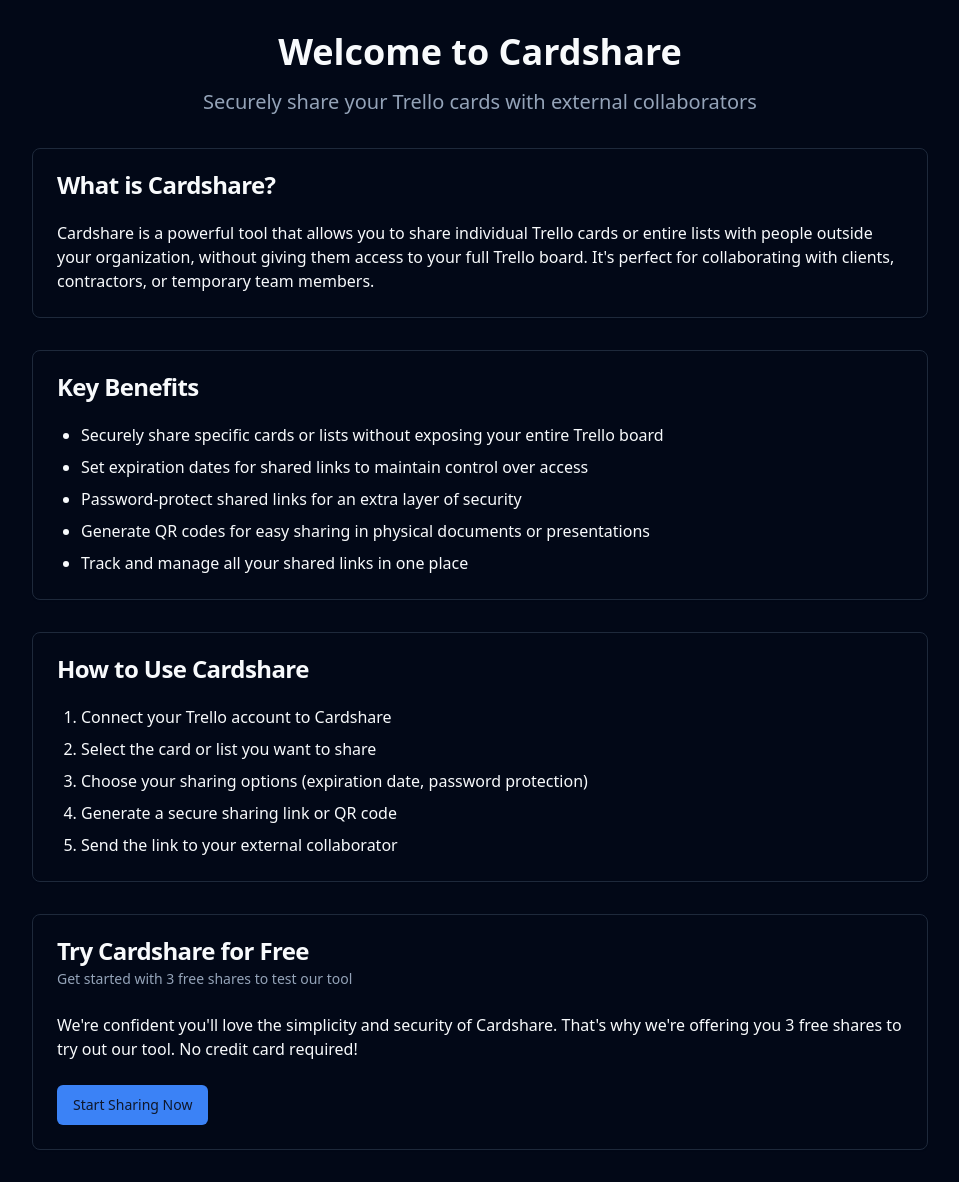
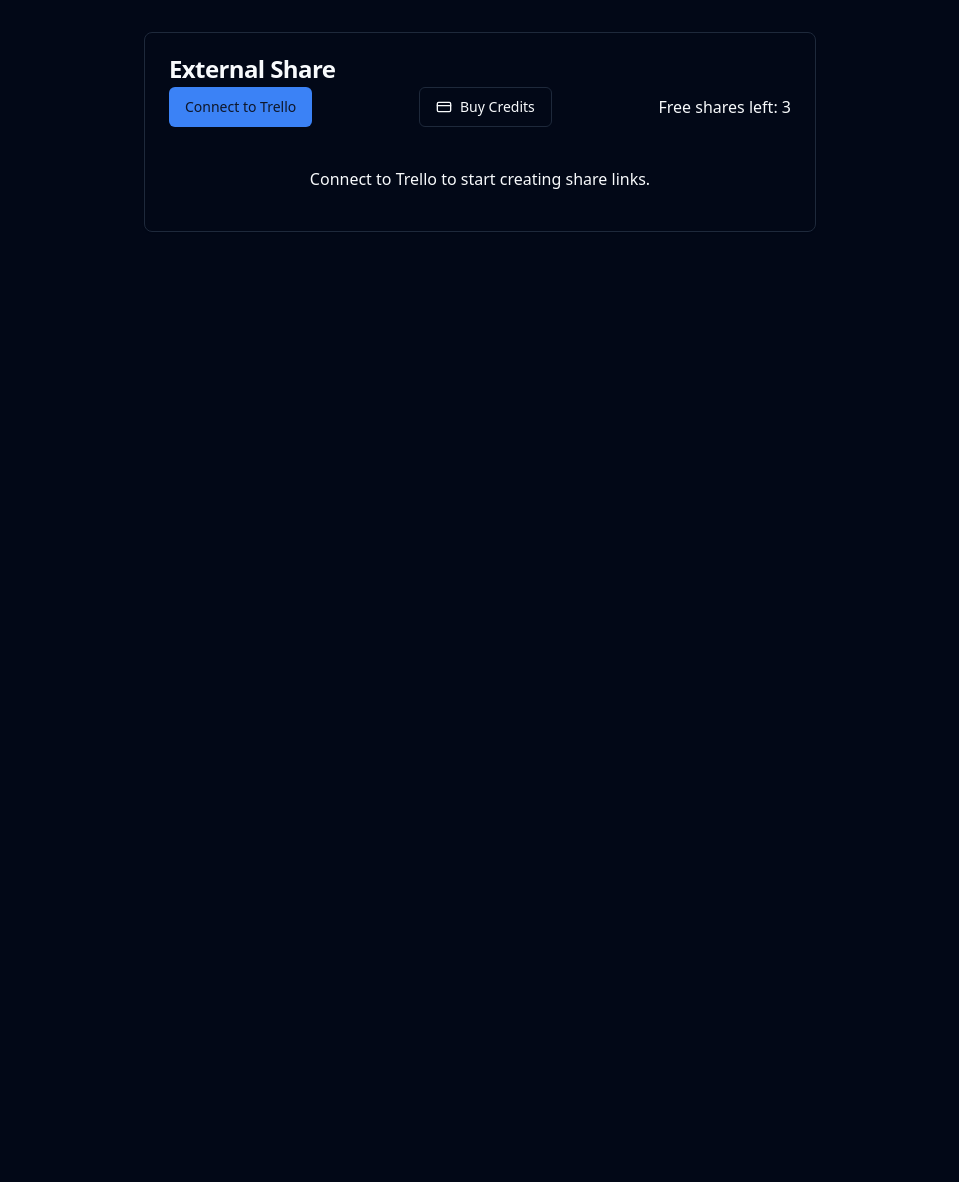
Before and after one commit to GPT-Engineer-App/sharet, a React (Vite) app: page / in a window 1280 px wide. Shown: the whole page, without its empty margins (160-1119 px from the left). After the commit the page ends 800 px from the top, so only its background shows below. Built offline with nearby package versions, Linux system fonts and the light colour scheme.

Commit message:
Reverted to edit b02e8628-c34a-44b3-8159-c449a58c177f: "Fix rendering issues on page
Addressed the rendering problems causing a blank page to persist. Adjustments made to ensure proper display of components and functionality.
[skip gpt_engineer]"

```diff
--- a/src/App.jsx
+++ b/src/App.jsx
@@ -1,9 +1,8 @@
 import { Toaster } from "@/components/ui/sonner";
 import { TooltipProvider } from "@/components/ui/tooltip";
 import { QueryClient, QueryClientProvider } from "@tanstack/react-query";
-import { BrowserRouter, Routes, Route, Navigate } from "react-router-dom";
+import { BrowserRouter, Routes, Route } from "react-router-dom";
 import { navItems } from "./nav-items";
-import Introduction from "./pages/Introduction";
 
 const queryClient = new QueryClient();
 
@@ -13,9 +12,9 @@ const App = () => (
       <Toaster />
       <BrowserRouter>
         <Routes>
-          <Route path="/" element={<Introduction />} />
-          <Route path="/app" element={navItems[0].page} />
-          <Route path="*" element={<Navigate to="/" replace />} />
+          {navItems.map(({ to, page }) => (
+            <Route key={to} path={to} element={page} />
+          ))}
         </Routes>
       </BrowserRouter>
     </TooltipProvider>
--- a/src/nav-items.jsx
+++ b/src/nav-items.jsx
@@ -1,20 +1,13 @@
-import { Share2, Home } from "lucide-react";
+import { Share2 } from "lucide-react";
 import Index from "./pages/Index.jsx";
-import Introduction from "./pages/Introduction.jsx";
 
 /**
  * Central place for defining the navigation items. Used for navigation components and routing.
  */
 export const navItems = [
   {
-    title: "Home",
+    title: "Trello External Share",
     to: "/",
-    icon: <Home className="h-4 w-4" />,
-    page: <Introduction />,
-  },
-  {
-    title: "Cardshare App",
-    to: "/app",
     icon: <Share2 className="h-4 w-4" />,
     page: <Index />,
   },
--- a/src/pages/Index.jsx
+++ b/src/pages/Index.jsx
@@ -3,7 +3,7 @@ import { Card, CardContent, CardHeader, CardTitle } from "@/components/ui/card";
 import TrelloConnect from '../components/TrelloConnect';
 import { Tabs, TabsContent, TabsList, TabsTrigger } from "@/components/ui/tabs";
 import { Button } from "@/components/ui/button";
-import { LogOut, Home } from "lucide-react";
+import { LogOut } from "lucide-react";
 import { useToast } from "@/components/ui/use-toast";
 import { Dialog, DialogContent, DialogHeader, DialogTitle, DialogFooter } from "@/components/ui/dialog";
 import { useCredits } from '../hooks/useCredits';
@@ -11,7 +11,6 @@ import { PaymentDialog } from '../components/PaymentDialog';
 import QRCode from 'qrcode.react';
 import NewShareForm from '../components/NewShareForm';
 import PreviousLinks from '../components/PreviousLinks';
-import { Link } from 'react-router-dom';
 
 const Index = () => {
   const { credits, freeSharesLeft, updateCredits } = useCredits();
@@ -54,15 +53,9 @@ const Index = () => {
   return (
     <div className="bg-background text-foreground min-h-screen p-8">
       <div className="max-w-2xl mx-auto">
-        <Link to="/" className="block mb-4">
-          <Button variant="outline">
-            <Home className="mr-2 h-4 w-4" />
-            Back to Home
-          </Button>
-        </Link>
         <Card>
           <CardHeader>
-            <CardTitle>Cardshare</CardTitle>
+            <CardTitle>External Share</CardTitle>
             <div className="flex justify-between items-center mt-2">
               {!trelloData ? (
                 <TrelloConnect onConnect={setTrelloData} />
--- a/src/pages/Introduction.jsx
+++ /dev/null
@@ -1,75 +0,0 @@
-import React from 'react';
-import { Button } from "@/components/ui/button";
-import { Card, CardContent, CardDescription, CardFooter, CardHeader, CardTitle } from "@/components/ui/card";
-import { Link } from 'react-router-dom';
-
-const Introduction = () => {
-  return (
-    <div className="bg-background text-foreground min-h-screen p-8">
-      <div className="max-w-4xl mx-auto space-y-8">
-        <header className="text-center">
-          <h1 className="text-4xl font-bold mb-4">Welcome to Cardshare</h1>
-          <p className="text-xl text-muted-foreground">Securely share your Trello cards with external collaborators</p>
-        </header>
-
-        <Card>
-          <CardHeader>
-            <CardTitle>What is Cardshare?</CardTitle>
-          </CardHeader>
-          <CardContent>
-            <p>Cardshare is a powerful tool that allows you to share individual Trello cards or entire lists with people outside your organization, without giving them access to your full Trello board. It's perfect for collaborating with clients, contractors, or temporary team members.</p>
-          </CardContent>
-        </Card>
-
-        <Card>
-          <CardHeader>
-            <CardTitle>Key Benefits</CardTitle>
-          </CardHeader>
-          <CardContent>
-            <ul className="list-disc pl-6 space-y-2">
-              <li>Securely share specific cards or lists without exposing your entire Trello board</li>
-              <li>Set expiration dates for shared links to maintain control over access</li>
-              <li>Password-protect shared links for an extra layer of security</li>
-              <li>Generate QR codes for easy sharing in physical documents or presentations</li>
-              <li>Track and manage all your shared links in one place</li>
-            </ul>
-          </CardContent>
-        </Card>
-
-        <Card>
-          <CardHeader>
-            <CardTitle>How to Use Cardshare</CardTitle>
-          </CardHeader>
-          <CardContent>
-            <ol className="list-decimal pl-6 space-y-2">
-              <li>Connect your Trello account to Cardshare</li>
-              <li>Select the card or list you want to share</li>
-              <li>Choose your sharing options (expiration date, password protection)</li>
-              <li>Generate a secure sharing link or QR code</li>
-              <li>Send the link to your external collaborator</li>
-            </ol>
-          </CardContent>
-        </Card>
-
-        <Card>
-          <CardHeader>
-            <CardTitle>Try Cardshare for Free</CardTitle>
-            <CardDescription>Get started with 3 free shares to test our tool</CardDescription>
-          </CardHeader>
-          <CardContent>
-            <p>We're confident you'll love the simplicity and security of Cardshare. That's why we're offering you 3 free shares to try out our tool. No credit card required!</p>
-          </CardContent>
-          <CardFooter>
-            <Link to="/app">
-              <Button>
-                Start Sharing Now
-              </Button>
-            </Link>
-          </CardFooter>
-        </Card>
-      </div>
-    </div>
-  );
-};
-
-export default Introduction;
```
